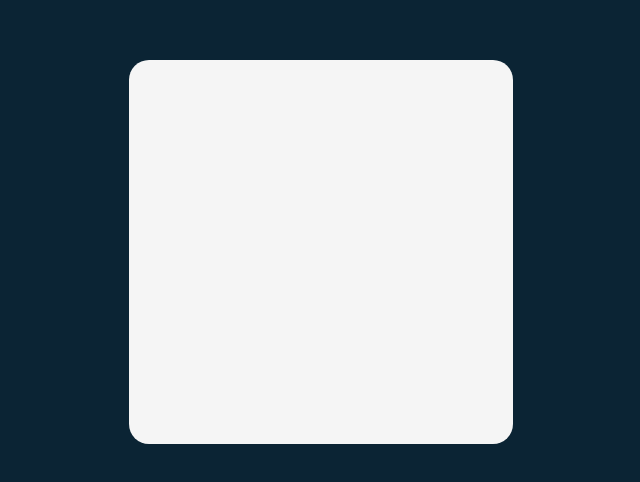
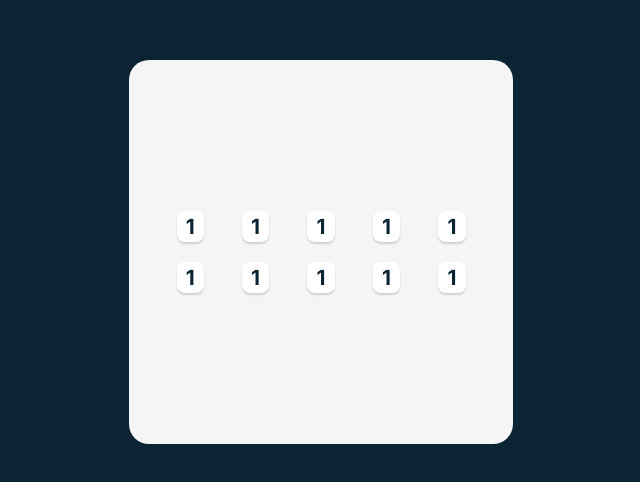
Before and after one commit to bofmar/tenzies, a React (Create React App) app: page / in a window 1280 px wide. Shown: the part 148-630 px from the top of the page, without its empty margins (319-959 px from the left). Built offline with nearby package versions, Linux system fonts and the light colour scheme.

Commit message:
Add dice

```diff
--- a/src/App.css
+++ b/src/App.css
@@ -1,21 +1,54 @@
+@import url('https://fonts.googleapis.com/css2?family=Inter:wght@700&display=swap');
+
 :root {
-  --background-dark: #0B2434;
-  --background-light: #F5F5F5;
+  --black: #0B2434;
+  --white: #F5F5F5;
+  --green: #59E391;
+}
+
+.center--content{
+  display: flex;
+  justify-content: center;
+  align-items: center;
+}
+
+.disable--select {
+  user-select: none;
 }
 
 .App {
   width: 100vw;
   height: 100vh;
-  background-color: var(--background-dark);
-  display: flex;
-  justify-content: center;
-  align-items: center;
+  background-color: var(--black);
+  font-family: 'Inter', sans-serif;
+  color: var(--black);
 }
 
 main {
-  background-color: var(--background-light);
+  background-color: var(--white);
   width: 30%;
   min-width: 300px;
   aspect-ratio: 1/1;
   border-radius: 20px;
 }
+
+.die--wrapper {
+  display: grid;
+  grid-template-columns: repeat(5, 1fr);
+  grid-template-rows: 1fr 1fr;
+  gap: 20px;
+  justify-items: center;
+  width: 80%;
+
+}
+
+.dice{
+  width: 60%;
+  aspect-ratio: 1/1;
+  font-size: 1.3rem;
+  font-weight: bold;
+  background-color: white;
+  border-radius: 8px;
+  box-shadow: 0px 2px 2px rgba(0, 0, 0, 0.15);
+  cursor: pointer;
+}
--- a/src/App.js
+++ b/src/App.js
@@ -1,9 +1,22 @@
+import Dice from './components/Dice';
 import './App.css';
 
 function App() {
   return (
-    <div className="App">
-      <main>
+    <div className="App center--content">
+      <main className='center--content'>
+        <div className='die--wrapper'>
+          <Dice value={1} />
+          <Dice value={1} />
+          <Dice value={1} />
+          <Dice value={1} />
+          <Dice value={1} />
+          <Dice value={1} />
+          <Dice value={1} />
+          <Dice value={1} />
+          <Dice value={1} />
+          <Dice value={1} />
+        </div>
       </main>
     </div>
   );
--- /dev/null
+++ b/src/components/Dice.js
@@ -0,0 +1,9 @@
+import React from "react";
+
+export default function Dice({ value }) {
+  return (
+    <div className='dice center--content disable--select'>
+      {value}
+    </div>
+  );
+}
```
